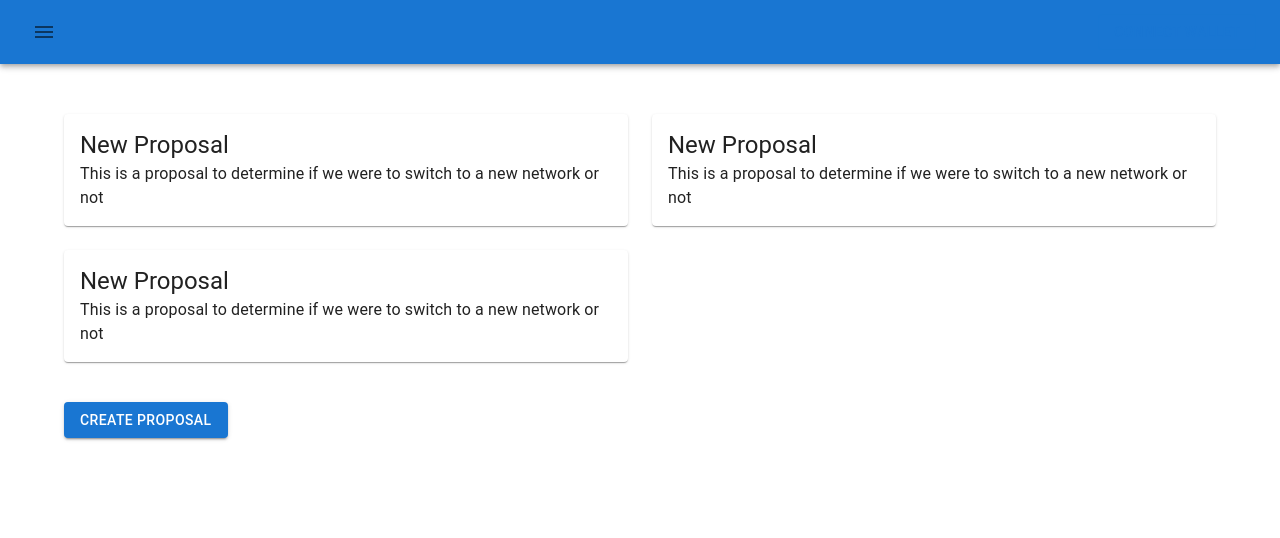
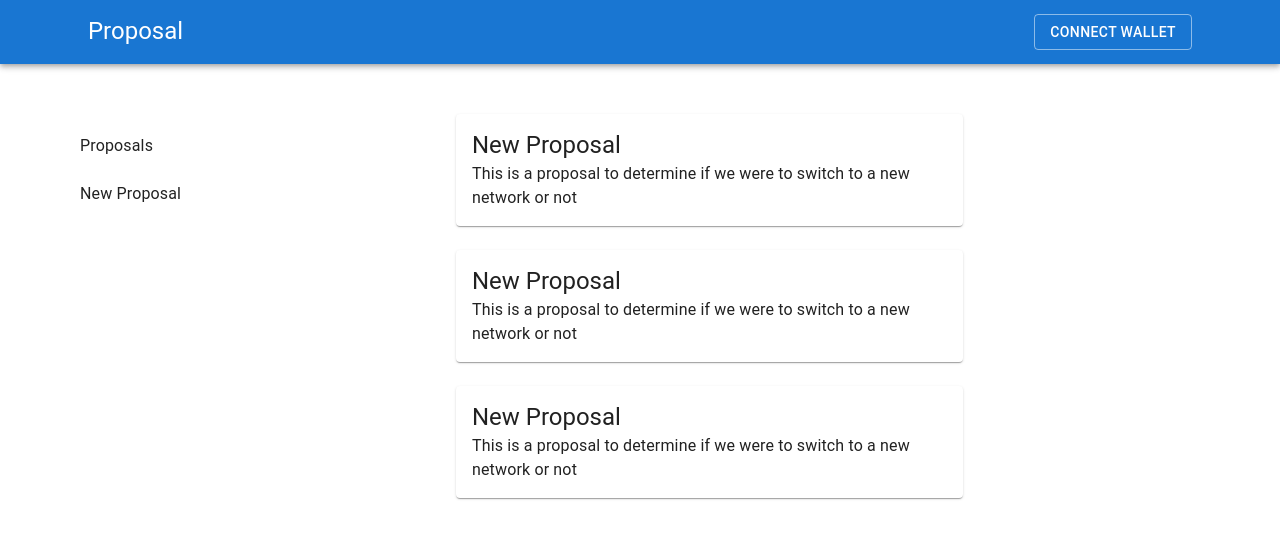
Before and after one commit to dhanzy/eth-proposal, a React (Create React App) app: page / in a window 1280 px wide. Shown: the top 538 px of the page. Built offline with nearby package versions, Linux system fonts and the light colour scheme.

Commit message:
Made some changes. Not done though

```diff
--- a/src/components/Header.js
+++ b/src/components/Header.js
@@ -1,19 +1,28 @@
 import React from "react";
-import { AppBar, Box, Button, IconButton, Toolbar } from "@mui/material";
-import { Menu } from "@mui/icons-material";
+import {
+  AppBar,
+  Box,
+  Button,
+  Container,
+  Toolbar,
+  Typography,
+} from "@mui/material";
 
 const Header = () => {
   return (
     <AppBar position="static">
-      <Toolbar>
-        <IconButton>
-          <Menu />
-        </IconButton>
-        <Box sx={{ flexGrow: 1 }} />
-        <Box>
-          <Button variant="outlined">Connect Wallet</Button>
-        </Box>
-      </Toolbar>
+      <Container maxWidth="lg">
+        <Toolbar>
+          <Typography variant="h5">Proposal</Typography>
+
+          <Box sx={{ flexGrow: 1 }} />
+          <Box>
+            <Button variant="outlined" color="secondary">
+              Connect Wallet
+            </Button>
+          </Box>
+        </Toolbar>
+      </Container>
     </AppBar>
   );
 };
--- a/src/components/layouts/MainLayout.js
+++ b/src/components/layouts/MainLayout.js
@@ -1,6 +1,15 @@
 import React from "react";
 import { Outlet } from "react-router-dom";
-import { Box, styled, Container } from "@mui/material";
+import {
+  Box,
+  styled,
+  Container,
+  Grid,
+  List,
+  ListItemButton,
+  ListItemText,
+} from "@mui/material";
+import { Link } from "react-router-dom";
 
 import Header from "../Header";
 
@@ -14,8 +23,30 @@ const MainLayout = () => {
     <Box>
       <Header />
       <Main>
-        <Container>
-          <Outlet />
+        <Container maxWidth="lg">
+          <Grid container spacing={3}>
+            <Grid item md={4}>
+              <Box
+                sx={{
+                  width: "100%",
+                  maxWidth: 360,
+                  bgColor: "background.paper",
+                }}
+              >
+                <List component="nav">
+                  <ListItemButton component={Link} to="/">
+                    <ListItemText primary="Proposals" />
+                  </ListItemButton>
+                  <ListItemButton component={Link} to="proposal">
+                    <ListItemText primary="New Proposal" />
+                  </ListItemButton>
+                </List>
+              </Box>
+            </Grid>
+            <Grid item md={8}>
+              <Outlet />
+            </Grid>
+          </Grid>
         </Container>
       </Main>
     </Box>
--- a/src/pages/Home.js
+++ b/src/pages/Home.js
@@ -1,6 +1,5 @@
 import React from "react";
-import { Box, Button, Grid } from "@mui/material";
-import { Link } from "react-router-dom";
+import { Box, Grid } from "@mui/material";
 
 import proposals from "../Data/proposals";
 import VoteCard from "../components/VoteCard";
@@ -8,9 +7,10 @@ import VoteCard from "../components/VoteCard";
 const Home = () => {
   return (
     <Box>
+      <Grid item md={8}>
         <Grid container spacing={3}>
           {proposals.map((proposal, index) => (
-          <Grid item key={index} md={6}>
+            <Grid item key={index} md={12}>
               <VoteCard
                 title={proposal.title}
                 description={proposal.description}
@@ -19,11 +19,7 @@ const Home = () => {
             </Grid>
           ))}
         </Grid>
-      <Box sx={{ my: 5 }}>
-        <Button variant="contained" component={Link} to="/proposal">
-          Create Proposal
-        </Button>
-      </Box>
+      </Grid>
     </Box>
   );
 };
--- a/src/theme/theme.js
+++ b/src/theme/theme.js
@@ -6,6 +6,9 @@ const theme = responsiveFontSizes(
       common: {
         white: "#fff",
       },
+      secondary: {
+        main: "#fff",
+      },
     },
   })
 );
```
Lines whose indentation alone changed are shown as unchanged.
